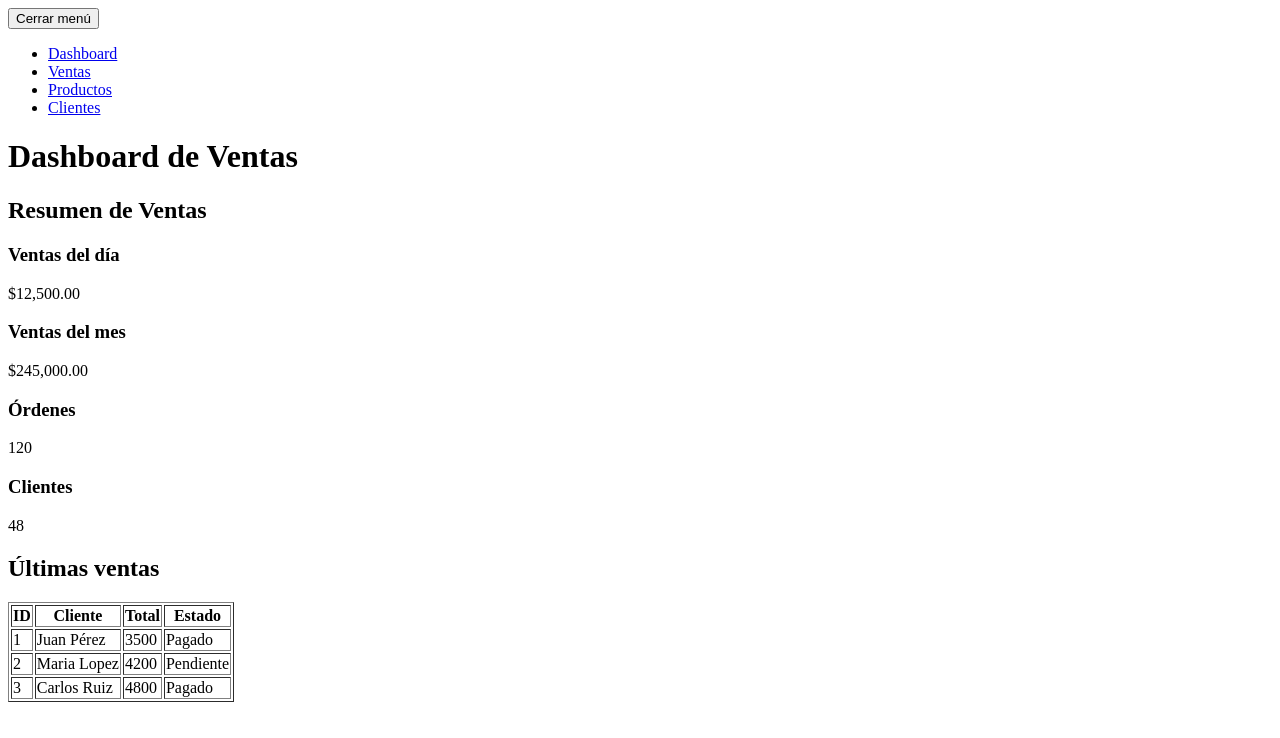
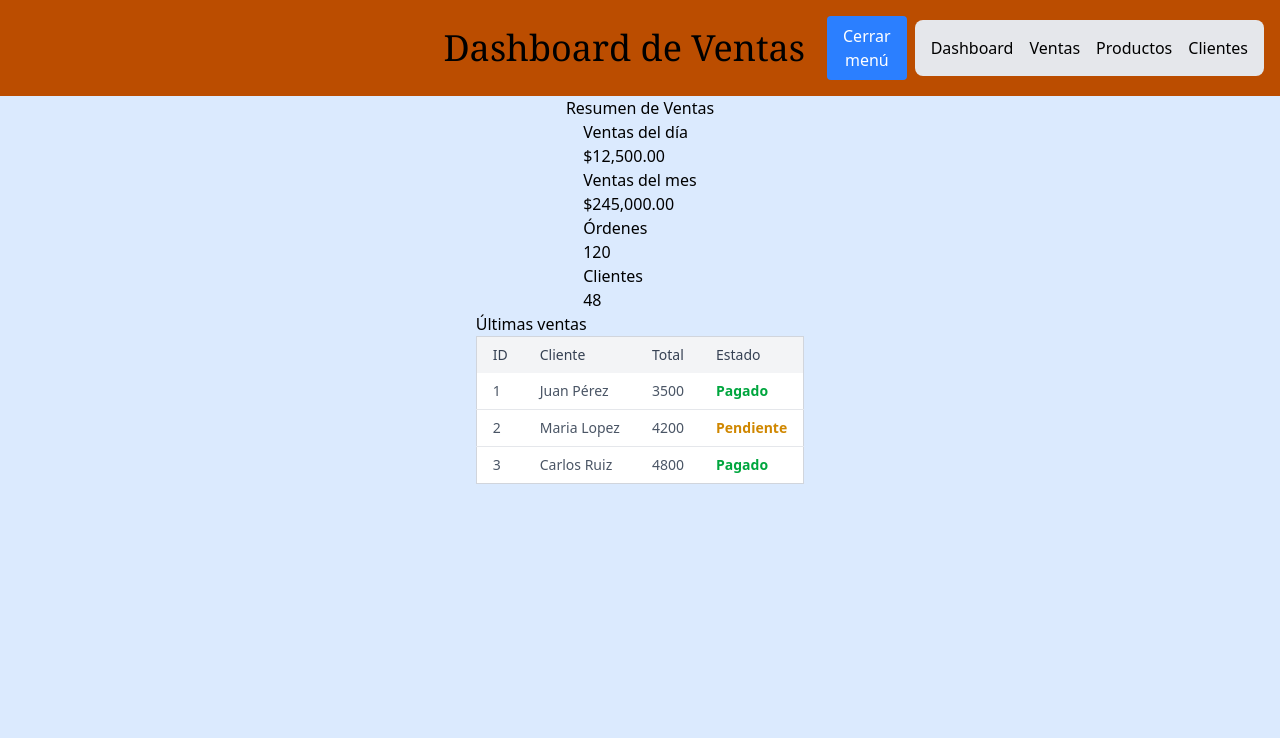
Before and after one commit to antonioval-sys/dashboard-ventas, a React (Vite) app: page / in a window 1280 px wide. Shown: the top 738 px of the page. Built offline with nearby package versions, Linux system fonts and the light colour scheme.

Commit message:
tailwind-prueba

```diff
--- a/index.html
+++ b/index.html
@@ -6,7 +6,7 @@
     <meta name="viewport" content="width=device-width, initial-scale=1.0" />
     <title>dashboard-ventas</title>
   </head>
-  <body>
+  <body class="bg-blue-100">
     <div id="root"></div>
     <script type="module" src="/src/main.jsx"></script>
   </body>
--- a/package.json
+++ b/package.json
@@ -10,9 +10,11 @@
     "preview": "vite preview"
   },
   "dependencies": {
+    "@tailwindcss/vite": "^4.1.18",
     "react": "^19.2.0",
     "react-dom": "^19.2.0",
-    "react-router-dom": "^7.13.0"
+    "react-router-dom": "^7.13.0",
+    "tailwindcss": "^4.1.18"
   },
   "devDependencies": {
     "@eslint/js": "^9.39.1",
--- a/src/App.jsx
+++ b/src/App.jsx
@@ -11,8 +11,20 @@ function App() {
 
   return (
     <>
-  <Sidebar />
-      <Header />
+    <div className="flex items-center p-4 bg-amber-700">
+  {/* Espacio vacío a la izquierda */}
+  <div className="flex-1"></div>
+
+  {/* Header centrado */}
+  <div className="flex-1 flex justify-center">
+    <Header />
+  </div>
+
+  {/* Sidebar a la derecha */}
+  <div className="flex-1 flex justify-end">
+    <Sidebar />
+  </div>
+</div>
     <Routes>
         <Route path="/" element={<Dashboard />} />
       <Route path="/ventas" element={<Ventas />} />
--- a/src/components/Header.jsx
+++ b/src/components/Header.jsx
@@ -1,7 +1,7 @@
 export default function Header() {
   return (
     <header>
-      <h1>Dashboard de Ventas</h1>
+      <h1 className="text-4xl font-serif p-1 m-0.5 shadow-amber-100">Dashboard de Ventas</h1>
     </header>
   )
 }
--- a/src/components/Sidebar.jsx
+++ b/src/components/Sidebar.jsx
@@ -4,15 +4,14 @@ import { useState } from 'react'
 export default function Sidebar() {
   const [abierto, setAbierto] = useState(true)
   return (
-    <aside>
-      <button onClick={() => setAbierto(!abierto)}
-        className={abierto ? 'btn-activo' : 'btn-inactivo'}>   {/*Cambia la clase del botono cuando se activo o inactivo*/}
+    <aside className="flex items-center">
+      <button onClick={() => setAbierto(!abierto)} className="px-4 py-2 bg-blue-500 text-white rounded hover:bg-emerald-500">
         {abierto ? 'Cerrar menú' : 'Abrir menú'}
       </button>
 
       {abierto && (
-        <nav className='nav-activo'>
-          <ul >
+        <nav className='ml-2 bg-gray-200 p-4 flex space-x-4 rounded-lg'>
+          <ul className="flex space-x-4">
             <li> <NavLink to="/">Dashboard</NavLink></li>
             <li> <NavLink to="/ventas">Ventas</NavLink> </li>
             <li><NavLink to="/productos">Productos</NavLink></li>
--- a/src/main.jsx
+++ b/src/main.jsx
@@ -3,7 +3,7 @@ import { StrictMode } from 'react'
 import { createRoot } from 'react-dom/client'
 import { BrowserRouter } from 'react-router-dom'
 import App from './App.jsx'
-
+import './tailwind.css'
 
 createRoot(document.getElementById('root')).render(
 
--- a/src/pages/Dashboard.jsx
+++ b/src/pages/Dashboard.jsx
@@ -25,14 +25,14 @@ export default function Dashboard() {
   }, [])
 
   if (!resumen) {
-    return <p>Cargando datos...</p>
+    return <p className='flex justify-center items-center text-emerald-700 text-3xl font-serif' >Cargando datos...</p>
   }
 
   return (
-    <main>
+    <main className='flex justify-center flex-col items-center'>
       <h2>Resumen de Ventas</h2>
 
-      <div>
+      <div className='flex-1 '>
         <StatCard titulo="Ventas del día" valor={formatCurrency(resumen.dia)} />
         <StatCard titulo="Ventas del mes" valor={formatCurrency(resumen.mes)} />
         <StatCard titulo="Órdenes" valor={resumen.ordenes} />
@@ -40,27 +40,35 @@ export default function Dashboard() {
       </div>
       <div>
         <h2>Últimas ventas</h2>
-        <table border="1">
-          <thead >
+      <div className="overflow-x-auto">
+  <table className="min-w-full border border-gray-300">
+    <thead className="bg-gray-100">
       <tr>
-              <th>ID</th>
-              <th>Cliente</th>
-              <th>Total</th>
-              <th>Estado</th>
+        <th className="px-4 py-2 text-left text-sm font-medium text-gray-700">ID</th>
+        <th className="px-4 py-2 text-left text-sm font-medium text-gray-700">Cliente</th>
+        <th className="px-4 py-2 text-left text-sm font-medium text-gray-700">Total</th>
+        <th className="px-4 py-2 text-left text-sm font-medium text-gray-700">Estado</th>
       </tr>
     </thead>
-          <tbody>
+    <tbody className="bg-white divide-y divide-gray-200">
       {ventas.map((venta) => (
-              <tr key={venta.id}>
-                <td>{venta.id}</td>
-                <td>{venta.cliente}</td>
-                <td>{venta.total}</td>
-                <td>{venta.estado}</td>
+        <tr key={venta.id} className="hover:bg-gray-50">
+          <td className="px-4 py-2 text-sm text-gray-600">{venta.id}</td>
+          <td className="px-4 py-2 text-sm text-gray-600">{venta.cliente}</td>
+          <td className="px-4 py-2 text-sm text-gray-600">{venta.total}</td>
+          <td className={`px-4 py-2 text-sm font-semibold ${
+            venta.estado === 'Pagado' ? 'text-green-600' :
+            venta.estado === 'Pendiente' ? 'text-yellow-600' :
+            'text-red-600'
+          }`}>
+            {venta.estado}
+          </td>
         </tr>
       ))}
     </tbody>
   </table>
 </div>
+      </div>
     </main>
   )
 }
--- /dev/null
+++ b/src/tailwind.css
@@ -0,0 +1 @@
+@import "tailwindcss";
--- a/vite.config.js
+++ b/vite.config.js
@@ -1,7 +1,8 @@
 import { defineConfig } from 'vite'
 import react from '@vitejs/plugin-react-swc'
+import tailwindcss from "@tailwindcss/vite";
 
 // https://vite.dev/config/
 export default defineConfig({
-  plugins: [react()],
+  plugins: [tailwindcss(), react(),],
 })
```
Also changed, not shown: 1 other file (tests, documents, lock files or other folders). Lines whose indentation alone changed are shown as unchanged.
